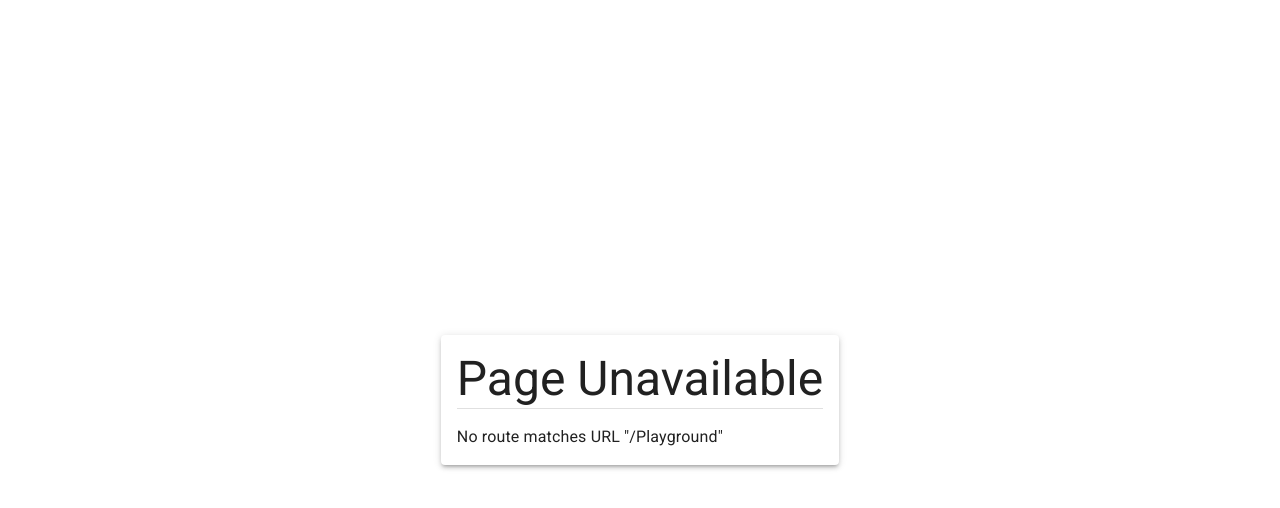
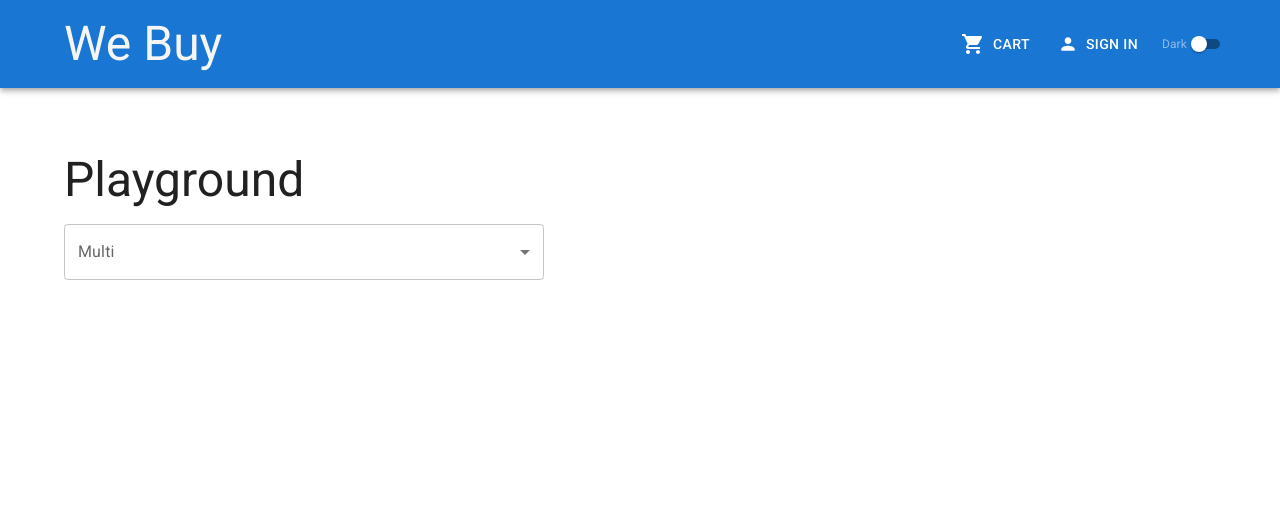
Before and after one commit to Ofonna-N/we-buy, a React (Vite) app in the folder frontend/: page /Playground in a window 1280 px wide. Shown: the top 508 px of the page. Built offline with nearby package versions, Linux system fonts and the light colour scheme.

Commit message:
Added playground page

```diff
--- /dev/null
+++ b/frontend/src/pages/PlaygroundPage.tsx
@@ -0,0 +1,56 @@
+import {
+  Box,
+  Chip,
+  FormControl,
+  InputLabel,
+  MenuItem,
+  OutlinedInput,
+  Select,
+  Typography,
+} from "@mui/material";
+import { useState } from "react";
+
+const options = ["Mike", "Kre", "Bre", "Tate", "taylor"];
+
+const PlaygroundPage = () => {
+  const [values, setValues] = useState<string[]>([]);
+
+  return (
+    <Box sx={{ ml: "4rem", mt: "4rem" }}>
+      <Typography variant="h3">Playground</Typography>
+
+      <Box mt={"1rem"}>
+        <FormControl sx={{ width: "30rem" }}>
+          <InputLabel id={"test"}>Multi</InputLabel>
+          <Select
+            labelId="Test"
+            id="test-id"
+            multiple
+            value={values}
+            input={<OutlinedInput id="select-multiple-chip" label="Bankoo" />}
+            renderValue={(selected) => (
+              <Box display={"flex"} gap={"5px"}>
+                {selected.map((s, i) => (
+                  // <Typography key={i}>{s}</Typography>
+                  <Chip key={i} label={s} />
+                ))}
+              </Box>
+            )}
+            onChange={(e) => {
+              console.log(e.target.value);
+              setValues(e.target.value as []);
+            }}
+          >
+            {options.map((v, i) => (
+              <MenuItem key={i} value={v}>
+                {v}
+              </MenuItem>
+            ))}
+          </Select>
+        </FormControl>
+      </Box>
+    </Box>
+  );
+};
+
+export default PlaygroundPage;
--- a/frontend/src/routes.tsx
+++ b/frontend/src/routes.tsx
@@ -3,6 +3,7 @@ import Layout from "./pages/Layout";
 import ProductsListingPage from "./pages/ProductsListingPage";
 import ProductDetailPage from "./pages/ProductDetailPage";
 import ErrorPage from "./pages/ErrorPage";
+import PlaygroundPage from "./pages/PlaygroundPage";
 
 const router = createBrowserRouter([
   {
@@ -18,6 +19,10 @@ const router = createBrowserRouter([
         path: "/products/:id",
         element: <ProductDetailPage />,
       },
+      {
+        path: "/Playground",
+        element: <PlaygroundPage />,
+      },
     ],
   },
 ]);
```
